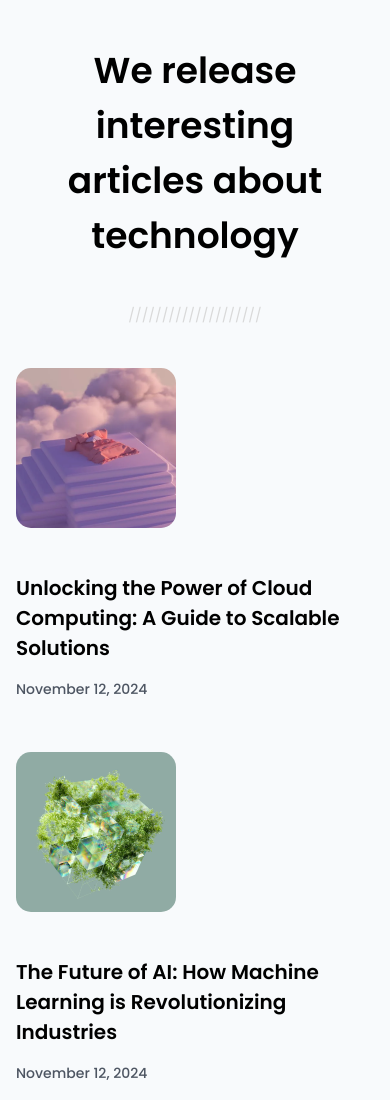
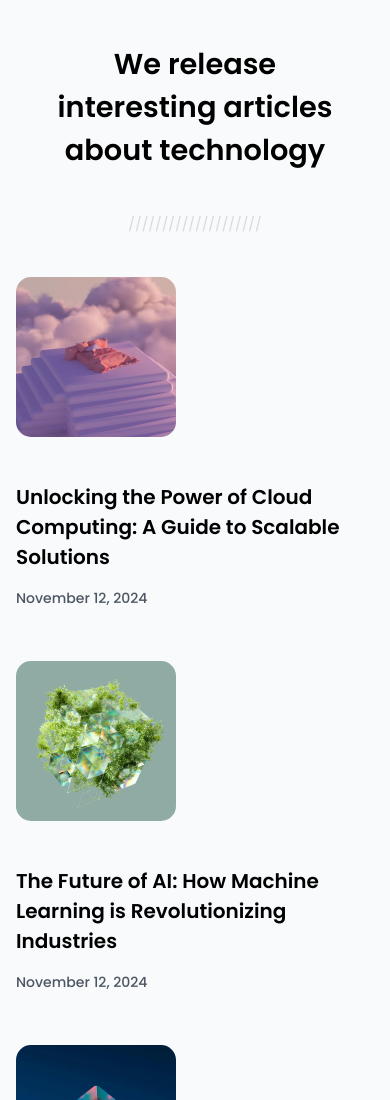
Before and after one commit to vanshraheja75/devchallenges-simple-article-listing, a plain HTML site: page index.html in a window 390 px wide. Shown: the top 1100 px of the page. Drawn offline with Linux system fonts and the light colour scheme.

Commit message:
updated styling and content

```diff
--- a/style.css
+++ b/style.css
@@ -107,6 +107,9 @@ img{
 
 
 @media (max-width: 600px) {
+    :root{
+        --large: 1.8rem;
+    }
     .features{
         gap: 45px;
         flex-direction: column;
```
